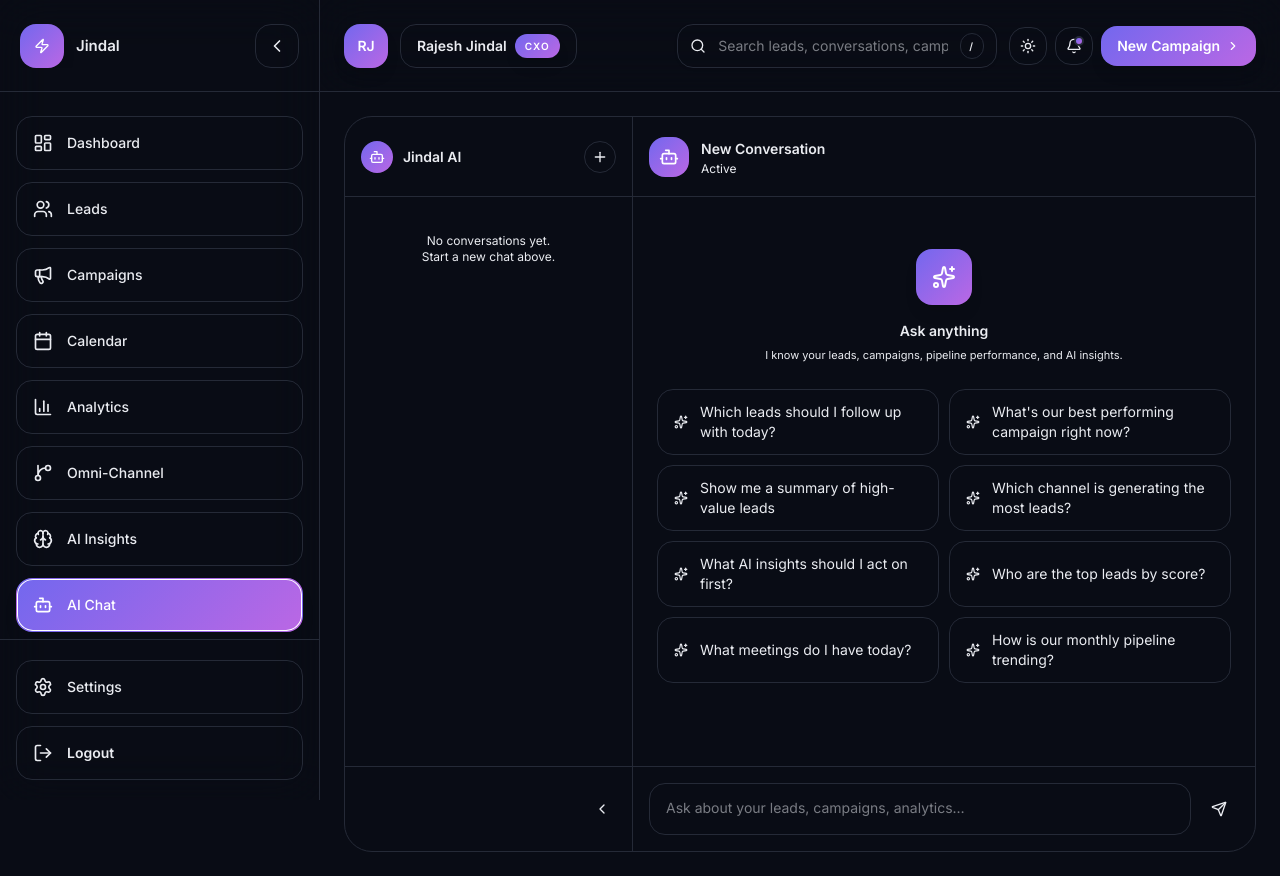
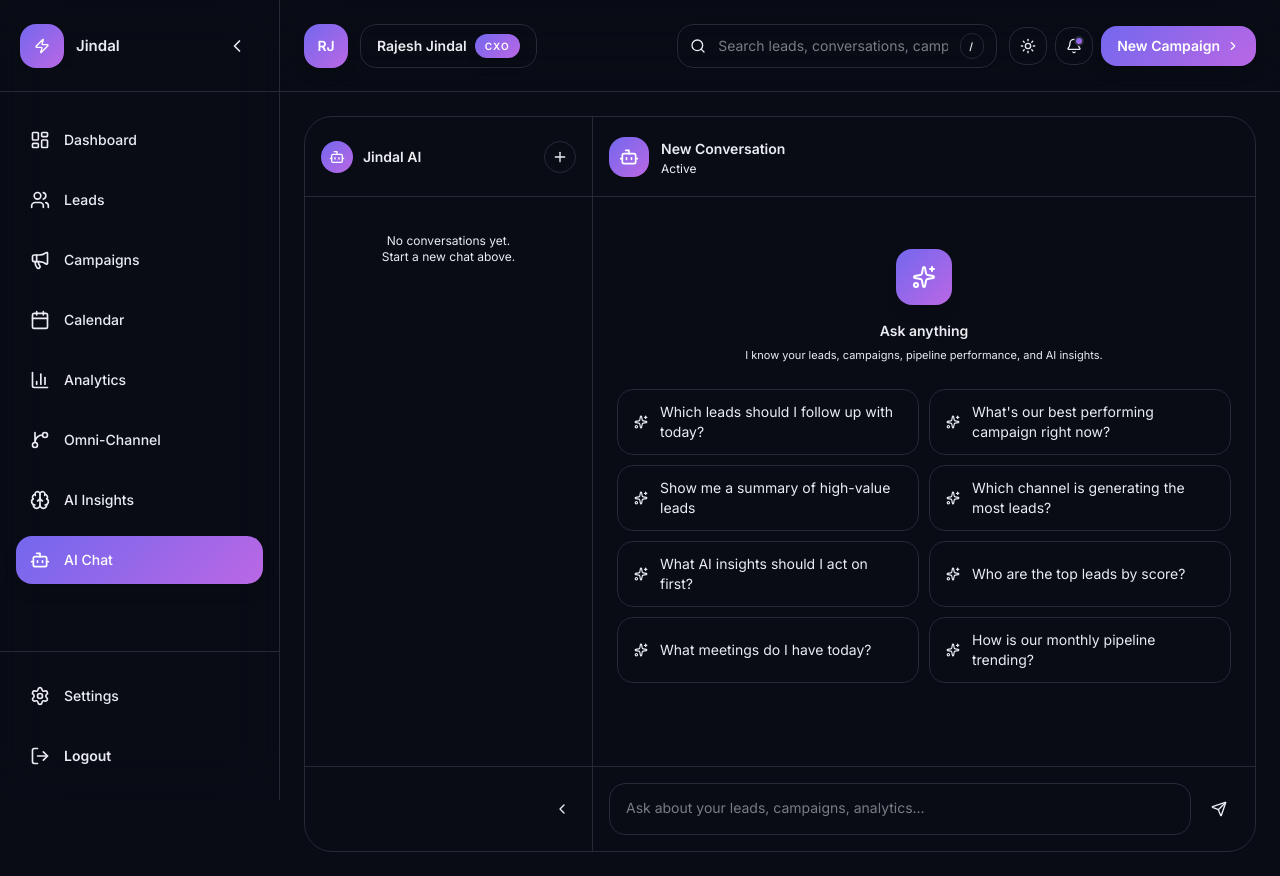
Before and after one commit to yogitha-maheswari/Jindal, a Next.js app: page /ai-chat in a window 1280 px wide. Built offline with nearby package versions, Linux system fonts and the light colour scheme.

Commit message:
Sidebar Fix

```diff
--- a/src/components/AppSidebar.tsx
+++ b/src/components/AppSidebar.tsx
@@ -39,16 +39,16 @@ export function AppSidebar({ open, onToggle }: AppSidebarProps) {
   const pathname = usePathname();
   const isSettingsActive = pathname === "/settings";
   const navItemBaseClass =
-    "group relative flex items-center overflow-hidden rounded-2xl border text-sm font-medium transition-all duration-200 focus-visible:outline-none focus-visible:ring-2 focus-visible:ring-sidebar-ring/60";
+    "group relative flex items-center overflow-hidden rounded-xl text-sm font-medium transition-all duration-200 focus-visible:outline-none focus-visible:ring-2 focus-visible:ring-sidebar-ring/60";
   const navItemHoverClass =
-    "border-border/30 text-muted-foreground hover:border-border/70 hover:bg-muted/30 hover:text-sidebar-foreground";
+    "text-muted-foreground hover:bg-muted/25 hover:text-sidebar-foreground";
   const navItemActiveClass =
-    "gradient-primary border-transparent text-primary-foreground shadow-lg shadow-primary/20";
+    "gradient-primary text-primary-foreground shadow-lg shadow-primary/20";
 
   return (
     <motion.aside
       initial={false}
-      animate={{ width: open ? 320 : 88 }}
+      animate={{ width: open ? 280 : 76 }}
       transition={{ duration: 0.3 }}
       className="flex flex-col h-screen sticky top-0 border-r border-border/50 bg-card/70 backdrop-blur-xl z-40"
     >
@@ -81,7 +81,7 @@ export function AppSidebar({ open, onToggle }: AppSidebarProps) {
             navItemHoverClass,
             open
               ? "h-11 w-11 shrink-0 justify-center rounded-xl p-2.5"
-              : "w-full justify-center px-0 py-4"
+              : "w-full justify-center px-0 py-3.5"
           )}
           aria-label={open ? "Collapse sidebar" : "Expand sidebar"}
         >
@@ -107,7 +107,7 @@ export function AppSidebar({ open, onToggle }: AppSidebarProps) {
               aria-current={isActive ? "page" : undefined}
               className={cn(
                 navItemBaseClass,
-                open ? "gap-3.5 px-4 py-4" : "justify-center px-0 py-4",
+                open ? "gap-3.5 px-3.5 py-3.5" : "justify-center px-0 py-3.5",
                 isActive ? navItemActiveClass : navItemHoverClass
               )}
             >
@@ -122,12 +122,6 @@ export function AppSidebar({ open, onToggle }: AppSidebarProps) {
 
               {open && (
                 <span className="relative z-10 truncate">{item.title}</span>
-              )}
-
-              {isActive && (
-                <>
-                  <div className="pointer-events-none absolute inset-0 rounded-2xl ring-1 ring-inset ring-primary-foreground/20" />
-                </>
               )}
             </Link>
           );
@@ -144,7 +138,7 @@ export function AppSidebar({ open, onToggle }: AppSidebarProps) {
           aria-current={isSettingsActive ? "page" : undefined}
           className={cn(
             navItemBaseClass,
-            "px-4 py-4",
+            "px-3.5 py-3.5",
             open ? "gap-3.5" : "justify-center",
             isSettingsActive ? navItemActiveClass : navItemHoverClass
           )}
@@ -158,22 +152,15 @@ export function AppSidebar({ open, onToggle }: AppSidebarProps) {
             )}
           />
           {open && <span className="relative z-10 truncate">Settings</span>}
-
-          {isSettingsActive && (
-            <>
-              <div className="pointer-events-none absolute inset-0 rounded-2xl ring-1 ring-inset ring-primary-foreground/20" />
-            </>
-          )}
         </Link>
 
         {/* LOGOUT */}
         <button
           className={cn(
-            "group relative flex w-full items-center overflow-hidden rounded-2xl border border-destructive/20 px-4 py-4 text-sm font-medium text-destructive transition-all duration-200 focus-visible:outline-none focus-visible:ring-2 focus-visible:ring-destructive/40",
+            "group relative flex w-full items-center overflow-hidden rounded-xl px-3.5 py-3.5 text-sm font-medium text-destructive transition-all duration-200 hover:bg-destructive/8 focus-visible:outline-none focus-visible:ring-2 focus-visible:ring-destructive/40",
             open ? "gap-3.5" : "justify-center"
           )}
         >
-          <div className="absolute inset-0 rounded-2xl border border-destructive/25 bg-destructive/10 opacity-0 transition-opacity duration-200 group-hover:opacity-100" />
           <LogOut className="h-5 w-5 shrink-0 transition-transform duration-200 group-hover:-translate-x-0.5" />
           {open && <span className="relative z-10 truncate font-semibold">Logout</span>}
         </button>
```
